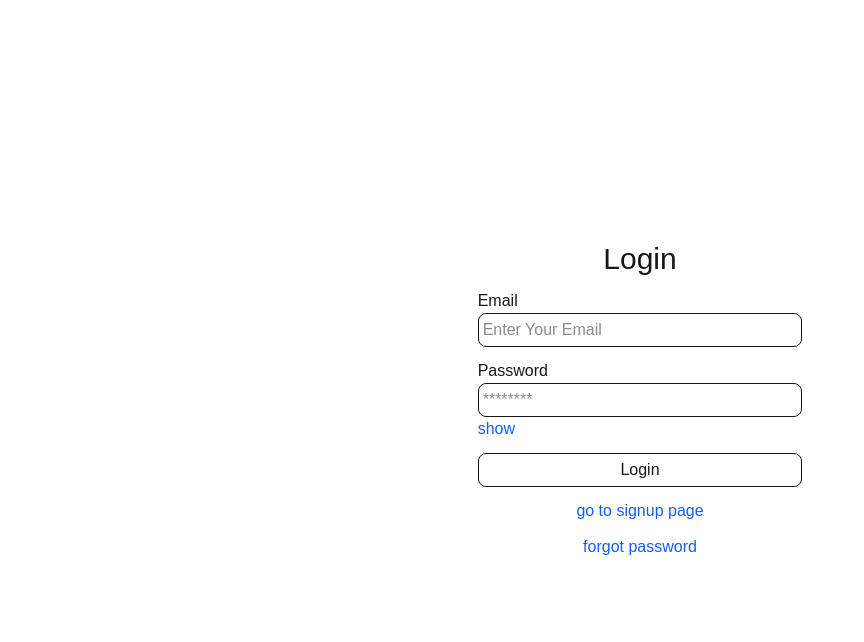
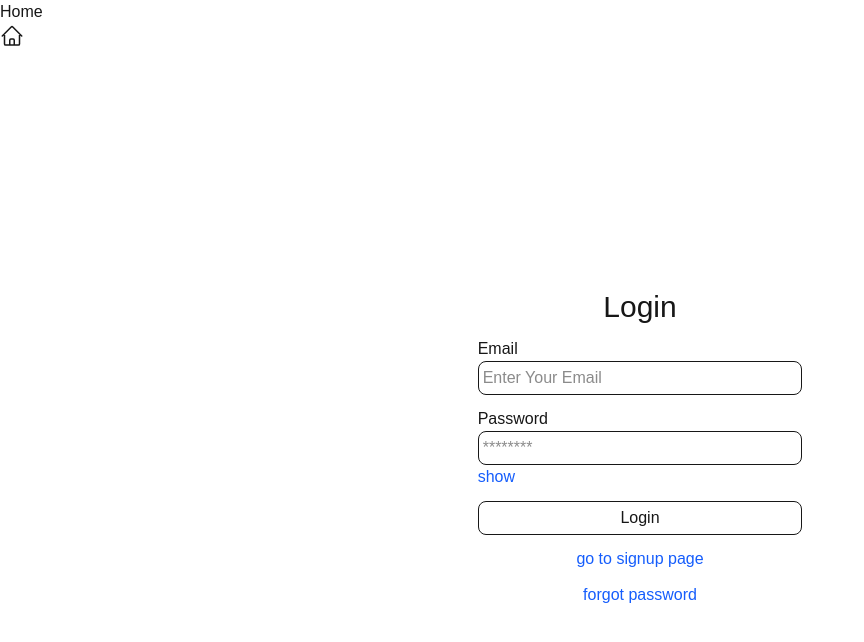
Before and after one commit to rudrasaiprasad1/next-auth, a Next.js app: page /login in a window 1280 px wide. Shown: the top 642 px of the page, without its empty margins (0-864 px from the left). Built offline with nearby package versions, Linux system fonts and the light colour scheme.

Commit message:
SideBar initialized

```diff
--- a/src/app/layout.tsx
+++ b/src/app/layout.tsx
@@ -2,6 +2,7 @@ import type { Metadata } from "next";
 import { Geist, Geist_Mono } from "next/font/google";
 import "./globals.css";
 import { Toaster } from "react-hot-toast";
+import SideBar from "../components/SideBar";
 
 const geistSans = Geist({
   variable: "--font-geist-sans",
@@ -28,6 +29,7 @@ export default function RootLayout({
       <body
         className={`${geistSans.variable} ${geistMono.variable} antialiased`}
       >
+        <SideBar />
         <Toaster />
         {children}
       </body>
--- a/src/components/SideBar.tsx
+++ b/src/components/SideBar.tsx
@@ -6,15 +6,37 @@ interface NavItem {
   title: "Home";
   icon: JSX.Element;
 }
-const navItems: NavItem[] = [{ title: "Home", icon: <></> }];
+const navItems: NavItem[] = [
+  {
+    title: "Home",
+    icon: (
+      <svg
+        xmlns="http://www.w3.org/2000/svg"
+        fill="none"
+        viewBox="0 0 24 24"
+        strokeWidth={1.5}
+        stroke="currentColor"
+        className="size-6"
+      >
+        <path
+          strokeLinecap="round"
+          strokeLinejoin="round"
+          d="m2.25 12 8.954-8.955c.44-.439 1.152-.439 1.591 0L21.75 12M4.5 9.75v10.125c0 .621.504 1.125 1.125 1.125H9.75v-4.875c0-.621.504-1.125 1.125-1.125h2.25c.621 0 1.125.504 1.125 1.125V21h4.125c.621 0 1.125-.504 1.125-1.125V9.75M8.25 21h8.25"
+        />
+      </svg>
+    ),
+  },
+];
 const SideBar = () => {
   return (
     <aside>
       {/* Nav Items  */}
-      <div>
-        {" "}
-        Home <span>Icon</span>
-      </div>
+      {navItems.map((navItem, index) => (
+        <div key={`${index + navItem.title}`}>
+          {navItem.title}
+          <span>{navItem.icon}</span>
+        </div>
+      ))}
     </aside>
   );
 };
```
